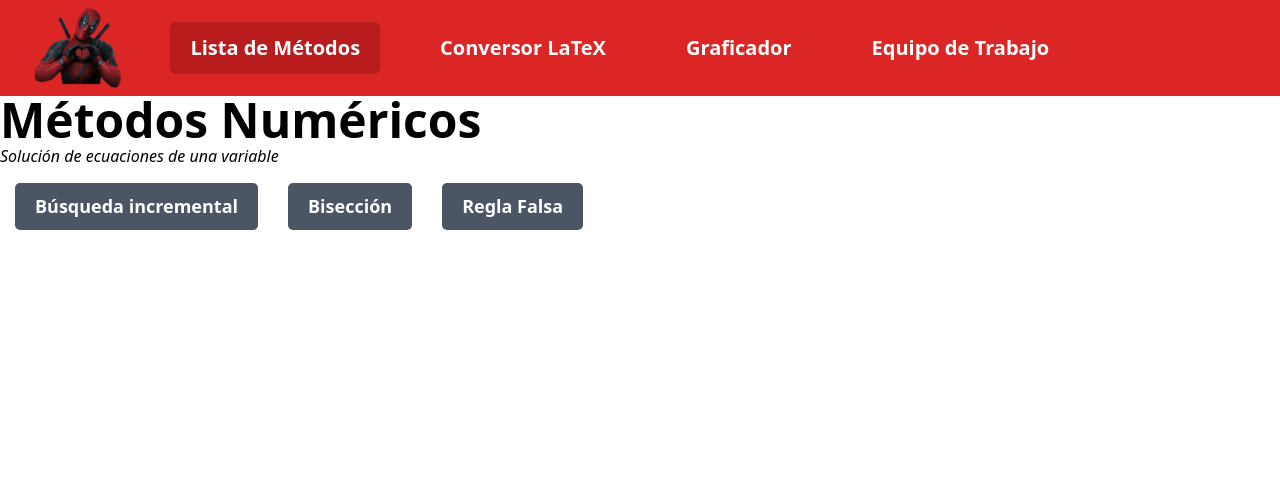
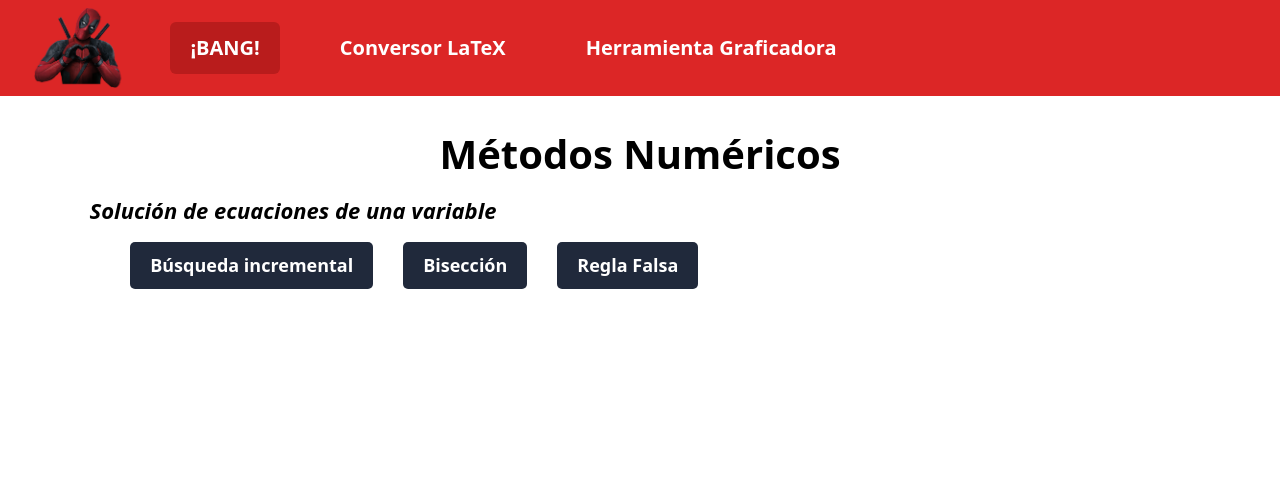
Before and after one commit to Alejandro2144/Numerical-Analysis, a Django app: page / in a window 1280 px wide. Shown: the top 488 px of the page. Run offline with Django 4.2, Linux system fonts and the light colour scheme; some libraries are stand-ins or nearby versions.

Commit message:
Style refactored

```diff
--- a/NumericalProject/methodsApp/static/css/style.css
+++ b/NumericalProject/methodsApp/static/css/style.css
@@ -7,16 +7,93 @@ footer {
   width: 100vw;
 }
 
-#toast-success, #toast-warning {
+#toast-success {
   position: fixed;
-  top: 20px;
-  right: 20px;
   z-index: 10;
+  height: 50px;
+  margin-left: auto;
+  margin-right: auto;
+}
+
+
+.grid-container {
+    margin-left: 5%;
+    margin-right: 5%;
+    margin-top: 3%;
+    display: grid;
+    grid-template-columns: repeat(2, 1fr);
+    gap: 5%;
+}
+
+.grid-container .grid-item:first-child {
+    background-color: #efefef;
+    padding: 10px;
+    border: 1px solid #ccc;
+}
+
+
+#tipoe {
+  width: 100%;
+}
+
+
+#titulo1 {
+    margin-top: 3%;
+    font-size: 2.5em;
+    font-weight: bold;
+    color: #000000;
+    margin-bottom: 0.5em;
+    display: flex;
+    justify-content: center;
+}
+
+#icono1 {
+    margin-top: 4%;
+    font-size: 22px;
+    font-weight: bold;
+    margin-left: 7%;
+}
+
+#icono2 {
+    font-size: 22px;
+    font-weight: bold;
+    margin-left: 7%;
+    margin-top: 1%;
+}
+
+#icono3 {
+    font-size: 22px;
+    font-weight: bold;
+    margin-left: 7%;
+    margin-top: 1%;
+}
+
+#icono4 {
+    font-size: 22px;
+    font-weight: bold;
+    margin-left: 7%;
+    margin-top: 1%;
+}
+
+#ilera1{
+    margin-left: 9%;
+}
+
+#ilera2{
+    margin-left: 9%;
+}
+
+#ilera3{
+    margin-left: 9%;
+}
+
+#ilera4{
+    margin-left: 9%;
 }
 
 .boton-comun {
-  background-color: #4B5563; /* Gris oscuro */
-  color: white;
+  background-color: #20293b;
+  color: #ffffff;
   font-size: 18px;
   font-weight: bold;
   padding: 10px 20px;
@@ -26,10 +103,18 @@ footer {
 }
 
 .boton-comun:hover {
-  background-color: #1F2937;
+  background-color: #151a22;
+  color: #ffffff;
 }
 
 .boton-comun:active {
-  background-color: #111827;
-  box-shadow: 0 0 10px #4B5563;
+  background-color: #101418;
+  color: #ffffff;
+  box-shadow: 0 0 10px #20293b;
 }
+
+#concal{
+    margin-top: 3%;
+    display: flex;
+    justify-content: center;
+}
--- a/NumericalProject/methodsApp/templates/layouts/nav_bar.html
+++ b/NumericalProject/methodsApp/templates/layouts/nav_bar.html
@@ -23,10 +23,9 @@
                 <img class="h-20 w-auto" src="{% static 'img/logo_deadpool.png' %}" alt="Logo">
                 <div class="ml-10 flex space-x-10">
                     <!-- Nombres más grandes y estilizados -->
-                    <a href="{% url 'Home' %}" class="bg-red-700 text-white px-5 py-3 rounded-md text-xl font-semibold">Lista de Métodos</a>
+                    <a href="{% url 'Home' %}" class="bg-red-700 text-white px-5 py-3 rounded-md text-xl font-semibold">¡BANG!</a>
                     <a href="https://latexeditor.lagrida.com/" target="_blank" class="text-white hover:bg-red-800 hover:text-white px-5 py-3 rounded-md text-xl font-semibold">Conversor LaTeX</a>
-                    <a href="#" class="text-white hover:bg-red-800 hover:text-white px-5 py-3 rounded-md text-xl font-semibold">Graficador</a>
-                    <a href="#" class="text-white hover:bg-red-800 hover:text-white px-5 py-3 rounded-md text-xl font-semibold">Equipo de Trabajo</a>
+                    <a href="#" target="_blank" class="text-white hover:bg-red-800 hover:text-white px-5 py-3 rounded-md text-xl font-semibold">Herramienta Graficadora</a>
                 </div>
             </div>
         </div>
```
